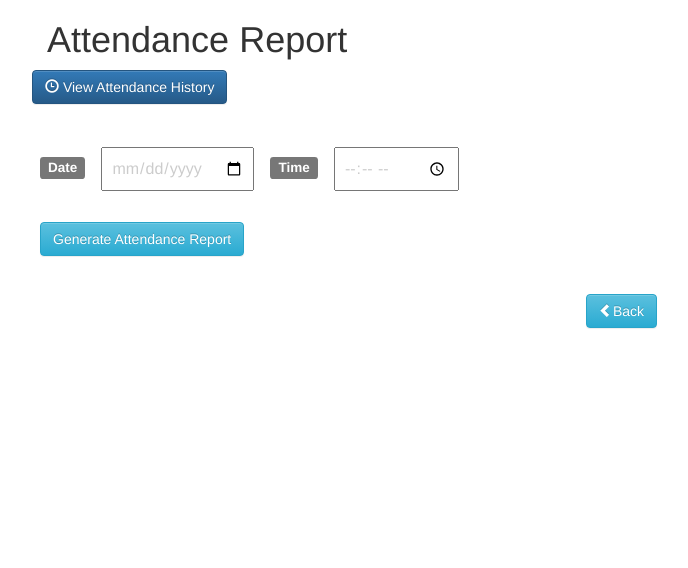
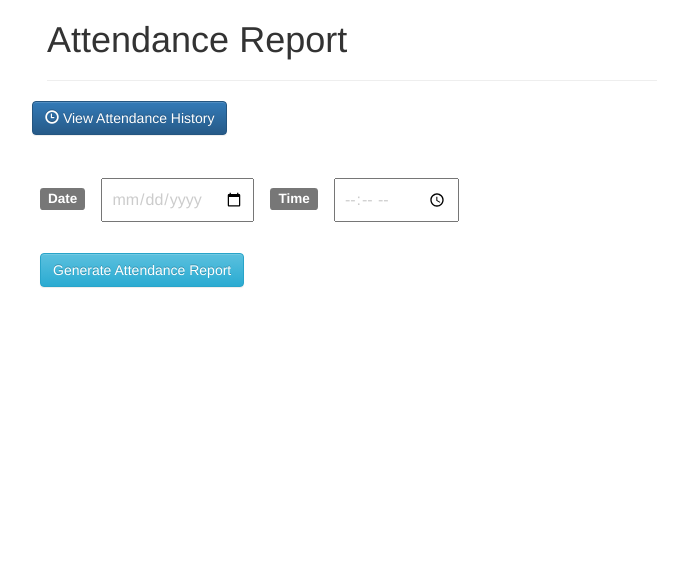
Before and after one commit to tu-missions-computing/home-church-manager, a Python web app: template templates/attendance.html in a window 1280 px wide. Shown: the part 72-640 px from the top of the page, without its empty margins (288-976 px from the left). Run offline with Jinja, Linux system fonts and the light colour scheme; the template is opened without the code that fills it, so the values that code supplies are empty; some libraries are stand-ins or nearby versions.

```diff
--- a/templates/attendance.html
+++ b/templates/attendance.html
@@ -8,6 +8,7 @@
 {% if showmembers != 'Y': %}
 <div class="container-fluid">
     <h1>Attendance Report</h1>
+    <hr>
     <div class="row">
         <div class="col form-group pull-left">
             <a href="{{url_for('get_attendance_dates', homegroup_id = currentHomegroup)}}"><button class="btn btn-primary"> <span class="glyphicon glyphicon-time"> </span> View Attendance History</button><br><br></a>
@@ -75,7 +76,6 @@
             {% endif %}
             </tbody>
         </table>
-    <button type="button"  class="btn btn-info pull-right"><span class="glyphicon glyphicon-chevron-left"></span>Back</button>
     </div>
 
 {% endblock %}
```
Also changed, not shown: templates/base.html (+0 -20 lines).
